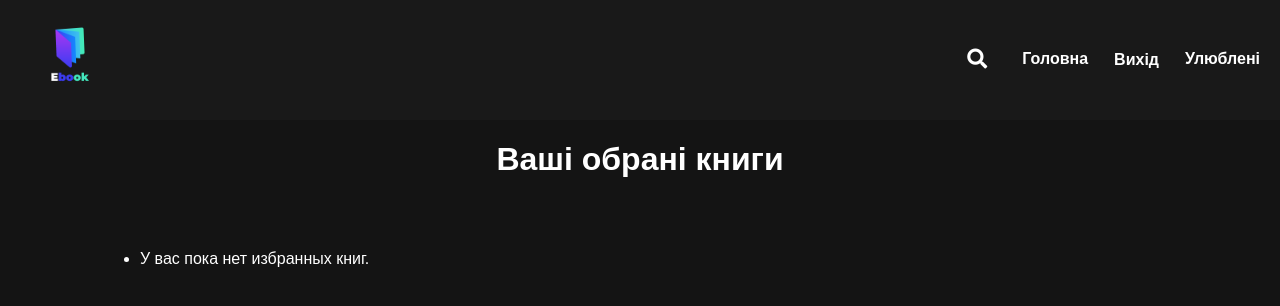
After one commit to HouoinKyoma/ebook_practica, a Django app: page /favorites/ in a window 1280 px wide. The commit adds this page. Shown: the top 306 px of the page. Run offline with Django 5.2, Linux system fonts and the light colour scheme; a user stored in the database is signed in; data comes from the database, SQL or seed files in the repository; both versions use the stored data as it was after the commit.

Commit message:
Adding favorite lists for users

```diff
--- a/ebook/ebook_app/static/css/styles.css
+++ b/ebook/ebook_app/static/css/styles.css
@@ -364,3 +364,9 @@ body {
     background-color: transparent;
 
 }
+
+.header-container {
+    display: flex;
+    justify-content: center;
+    text-align: center;
+}
--- a/ebook/ebook_app/templates/ebook/block_header.html
+++ b/ebook/ebook_app/templates/ebook/block_header.html
@@ -59,7 +59,7 @@
                 {% else %}
                     <a href="/login" class="navbar-item">Вхід</a>
                 {% endif %}
-                <a href="/favorites_list" class="navbar-item">Улюблені</a>
+                <a href="{% url 'favorites' %}" class="navbar-item">Улюблені</a>
             </nav>
         </div>
     </div>
--- /dev/null
+++ b/ebook/ebook_app/templates/ebook/favorite_books.html
@@ -0,0 +1,38 @@
+{% load static %}
+<!DOCTYPE html>
+<html lang="en">
+<head>
+    <meta charset="UTF-8">
+    <meta name="viewport" content="width=device-width, initial-scale=1.0">
+    <title>{% block title %}Улюблені книги{% endblock %}</title>
+        <link href="{% static 'css/styles.css' %}" rel="stylesheet">
+</head>
+{% block header %}
+    {% include 'ebook/block_header.html' %}
+{% endblock %}
+{% block content %}
+<body>
+    <div class="header-container">
+        <h1>Ваші обрані книги</h1>
+    </div>
+    <ul>
+        <div class="book-container">
+            {% for ebook in ebooks %}
+            <div class="card">
+                <div class="preview-image">
+                    <a href="{% url 'book_detail' ebook.id %}">
+                        <img src="{{ ebook.preview.url }}" alt="{{ ebook.title }}">
+                    </a>
+                </div>
+                <div class="title">
+                    <a href="{% url 'book_detail' ebook.id %}">{{ ebook.title }}</a>
+                </div>
+            </div>
+            {% empty %}
+                <li>У вас пока нет избранных книг.</li>
+            {% endfor %}
+        </div>
+    </ul>
+</body>
+{% endblock %}
+</html>
--- a/ebook/ebook_app/urls.py
+++ b/ebook/ebook_app/urls.py
@@ -14,7 +14,8 @@ urlpatterns = [
     path('accounts/', include('django.contrib.auth.urls')),
     path('accounts/profile/', lambda request: redirect('home'), name='profile_redirect'),
     path('add_to_favorites/<int:ebook_id>/', views.add_to_favorites, name='add_to_favorites'),
-    path('favorites/', views.favorite_books, name='favourites_list'),
+    path('favorites/', views.favorite_books, name='favorites'),
+    path('remove_from_favorites/<int:ebook_id>/', views.remove_from_favorites, name='remove_from_favorites'),
     path('book_detail/<int:id>/', views.book_detail, name='book_detail'),
     path('search/', views.ebook_search, name='search_ebooks'),
 ] + static( settings.MEDIA_URL, document_root = settings.MEDIA_ROOT)
--- a/ebook/ebook_app/views.py
+++ b/ebook/ebook_app/views.py
@@ -67,6 +67,12 @@ def ebook_search(request):
     return render(request, 'ebook/index.html', {'form': form, 'ebooks': ebooks})
 
 @login_required
+def book_detail(request, id):
+    ebook = get_object_or_404(Ebook, id=id)
+    is_favorite = Favorite.objects.filter(user=request.user, ebook=ebook).exists()
+    return render(request, 'ebook/book_detail.html', {'ebook': ebook, 'is_favorite': is_favorite})
+
+@login_required
 def add_to_favorites(request, ebook_id):
     ebook = get_object_or_404(Ebook, id=ebook_id)
     if request.user.is_authenticated:
@@ -77,7 +83,7 @@ def add_to_favorites(request, ebook_id):
             messages.info(request, 'Эта книга уже в вашем списке избранных!')
     else:
         messages.error(request, 'Пожалуйста, войдите в систему, чтобы добавить книгу в избранное.')
-    return redirect('favorites')
+    return redirect('book_detail', id=ebook_id)
 
 
 @login_required
@@ -85,4 +91,18 @@ def favorite_books(request):
     favorites = Favorite.objects.filter(user=request.user)
     ebooks = [favorite.ebook for favorite in favorites]
 
-    return render(request, 'ebook_app/favorite_books.html', {'ebooks': ebooks})
+    return render(request, 'ebook/favorite_books.html', {'ebooks': ebooks})
+
+@login_required
+def remove_from_favorites(request, ebook_id):
+    ebook = get_object_or_404(Ebook, id=ebook_id)
+    if request.user.is_authenticated:
+        favorite = Favorite.objects.filter(user=request.user, ebook=ebook)
+        if favorite.exists():
+            favorite.delete()
+            messages.success(request, 'Книга удалена из избранного!')
+        else:
+            messages.error(request, 'Эта книга не в вашем списке избранного.')
+    else:
+        messages.error(request, 'Пожалуйста, войдите в систему, чтобы удалить книгу из избранного.')
+    return redirect('book_detail', id=ebook_id)
```
Also changed, not shown: ebook/ebook_app/templates/ebook/book_detail.html (+8 -2 lines), ebook/ebook_app/templates/ebook/favourites_list.html (deleted, +0 -20 lines), ebook/db.sqlite3.
